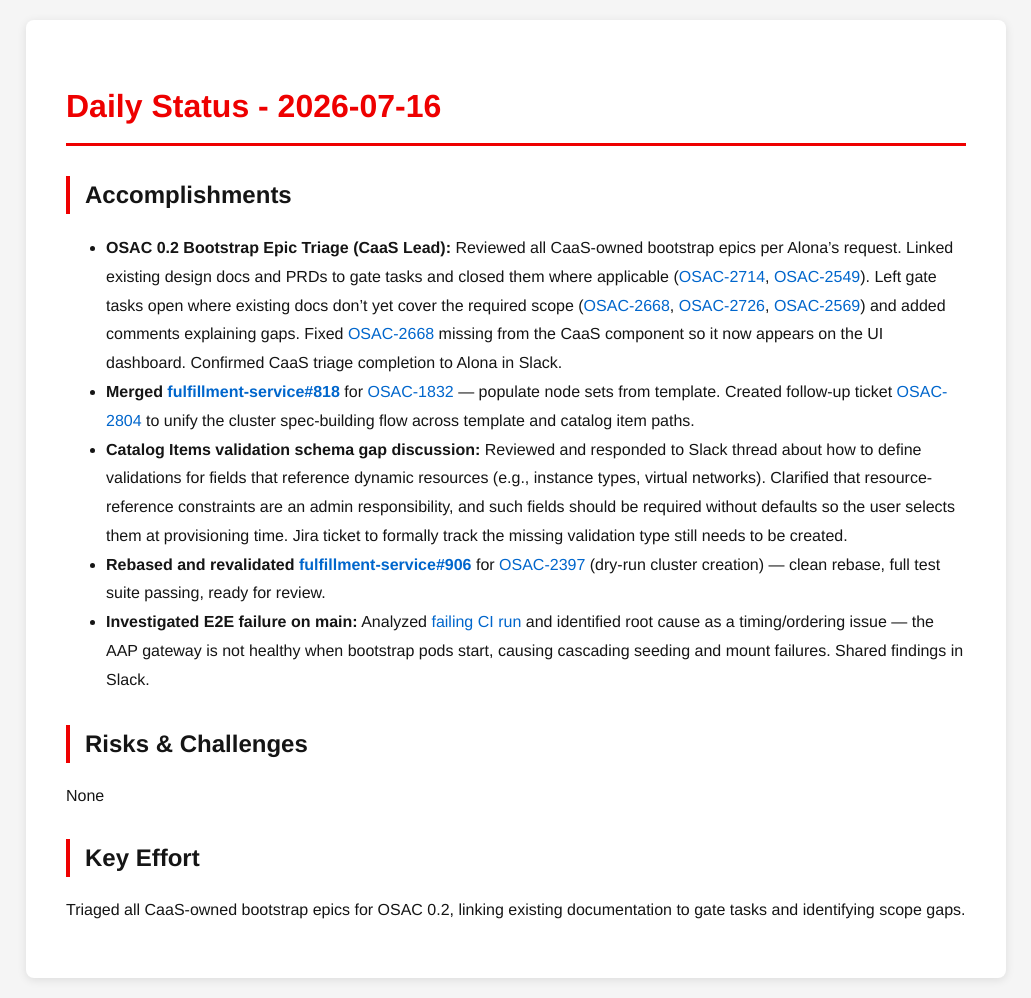
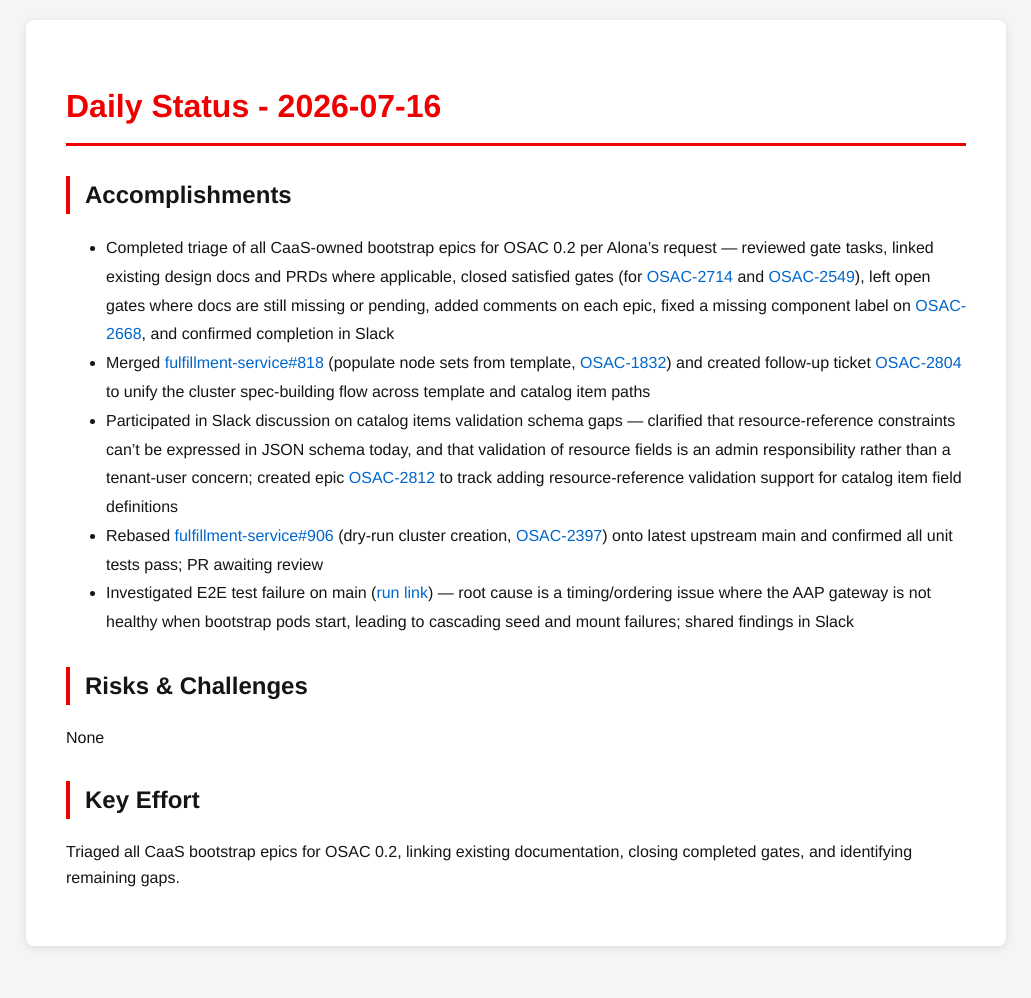
Before and after one commit to tzvatot/daily-status, a Jekyll site: the page built from 2026-07-16.md, in a window 1280 px wide. Shown: the whole page, without its empty margins (124-1155 px from the left). Built offline with Jekyll 4.4.1, drawn with Linux system fonts in a browser that asks for light colours; after the commit the page ends 966 px from its top, so only the background shows below that.

Commit message:
Daily status update - 2026-07-16

```diff
--- a/2026-07-16.md
+++ b/2026-07-16.md
@@ -7,15 +7,14 @@ date: 2026-07-16
 # Daily Status - 2026-07-16
 
 ## Accomplishments
-
-- **OSAC 0.2 Bootstrap Epic Triage (CaaS Lead):** Reviewed all CaaS-owned bootstrap epics per Alona's request. Linked existing design docs and PRDs to gate tasks and closed them where applicable ([OSAC-2714](https://redhat.atlassian.net/browse/OSAC-2714), [OSAC-2549](https://redhat.atlassian.net/browse/OSAC-2549)). Left gate tasks open where existing docs don't yet cover the required scope ([OSAC-2668](https://redhat.atlassian.net/browse/OSAC-2668), [OSAC-2726](https://redhat.atlassian.net/browse/OSAC-2726), [OSAC-2569](https://redhat.atlassian.net/browse/OSAC-2569)) and added comments explaining gaps. Fixed [OSAC-2668](https://redhat.atlassian.net/browse/OSAC-2668) missing from the CaaS component so it now appears on the UI dashboard. Confirmed CaaS triage completion to Alona in Slack.
-- **Merged [fulfillment-service#818](https://github.com/osac-project/fulfillment-service/pull/818)** for [OSAC-1832](https://redhat.atlassian.net/browse/OSAC-1832) — populate node sets from template. Created follow-up ticket [OSAC-2804](https://redhat.atlassian.net/browse/OSAC-2804) to unify the cluster spec-building flow across template and catalog item paths.
-- **Catalog Items validation schema gap discussion:** Reviewed and responded to Slack thread about how to define validations for fields that reference dynamic resources (e.g., instance types, virtual networks). Clarified that resource-reference constraints are an admin responsibility, and such fields should be required without defaults so the user selects them at provisioning time. Jira ticket to formally track the missing validation type still needs to be created.
-- **Rebased and revalidated [fulfillment-service#906](https://github.com/osac-project/fulfillment-service/pull/906)** for [OSAC-2397](https://redhat.atlassian.net/browse/OSAC-2397) (dry-run cluster creation) — clean rebase, full test suite passing, ready for review.
-- **Investigated E2E failure on main:** Analyzed [failing CI run](https://github.com/osac-project/fulfillment-service/actions/runs/29379201666) and identified root cause as a timing/ordering issue — the AAP gateway is not healthy when bootstrap pods start, causing cascading seeding and mount failures. Shared findings in Slack.
+- Completed triage of all CaaS-owned bootstrap epics for OSAC 0.2 per Alona's request — reviewed gate tasks, linked existing design docs and PRDs where applicable, closed satisfied gates (for [OSAC-2714](https://redhat.atlassian.net/browse/OSAC-2714) and [OSAC-2549](https://redhat.atlassian.net/browse/OSAC-2549)), left open gates where docs are still missing or pending, added comments on each epic, fixed a missing component label on [OSAC-2668](https://redhat.atlassian.net/browse/OSAC-2668), and confirmed completion in Slack
+- Merged [fulfillment-service#818](https://github.com/osac-project/fulfillment-service/pull/818) (populate node sets from template, [OSAC-1832](https://redhat.atlassian.net/browse/OSAC-1832)) and created follow-up ticket [OSAC-2804](https://redhat.atlassian.net/browse/OSAC-2804) to unify the cluster spec-building flow across template and catalog item paths
+- Participated in Slack discussion on catalog items validation schema gaps — clarified that resource-reference constraints can't be expressed in JSON schema today, and that validation of resource fields is an admin responsibility rather than a tenant-user concern; created epic [OSAC-2812](https://redhat.atlassian.net/browse/OSAC-2812) to track adding resource-reference validation support for catalog item field definitions
+- Rebased [fulfillment-service#906](https://github.com/osac-project/fulfillment-service/pull/906) (dry-run cluster creation, [OSAC-2397](https://redhat.atlassian.net/browse/OSAC-2397)) onto latest upstream main and confirmed all unit tests pass; PR awaiting review
+- Investigated E2E test failure on main ([run link](https://github.com/osac-project/fulfillment-service/actions/runs/29379201666)) — root cause is a timing/ordering issue where the AAP gateway is not healthy when bootstrap pods start, leading to cascading seed and mount failures; shared findings in Slack
 
 ## Risks & Challenges
 None
 
 ## Key Effort
-Triaged all CaaS-owned bootstrap epics for OSAC 0.2, linking existing documentation to gate tasks and identifying scope gaps.
+Triaged all CaaS bootstrap epics for OSAC 0.2, linking existing documentation, closing completed gates, and identifying remaining gaps.
```
